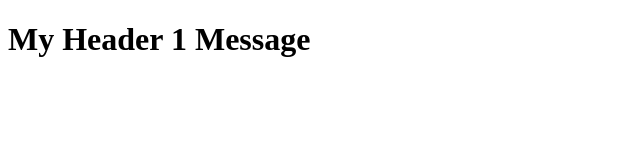
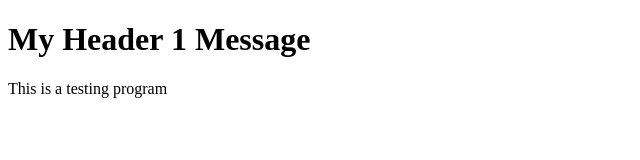
Before and after one commit to Allavudeen/HTMLPages, a plain HTML site: page index.html in a window 1280 px wide. Shown: the whole page, without its empty margins (0-640 px from the left). Drawn offline with Linux system fonts and the light colour scheme.

Commit message:
First Commit to the next repo

```diff
--- a/index.html
+++ b/index.html
@@ -5,5 +5,6 @@
     </head>
     <body>
         <h1>My Header 1 Message</h1>
+        <P>This is a testing program</P>
     </body>
 </html>
```
